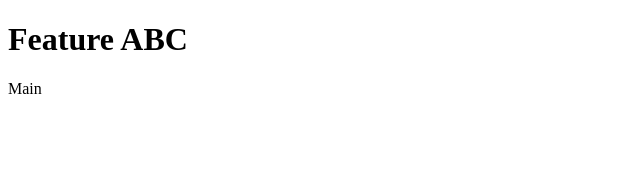
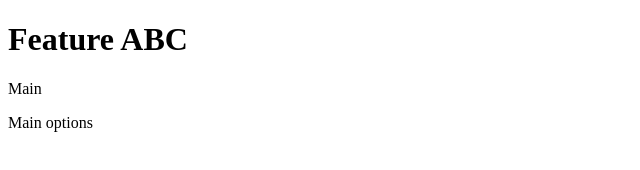
Before and after one commit to dragondevsimplify/test-git, a plain HTML site: page index.html in a window 1280 px wide. Shown: the whole page, without its empty margins (0-640 px from the left). Drawn offline with Linux system fonts and the light colour scheme.

Commit message:
Add main options

```diff
--- a/index.html
+++ b/index.html
@@ -9,6 +9,7 @@
   <h1>Feature ABC</h1>
   <main>
     <p>Main</p>
+    <div>Main options</div>
   </main>
 </body>
 </html>
```
